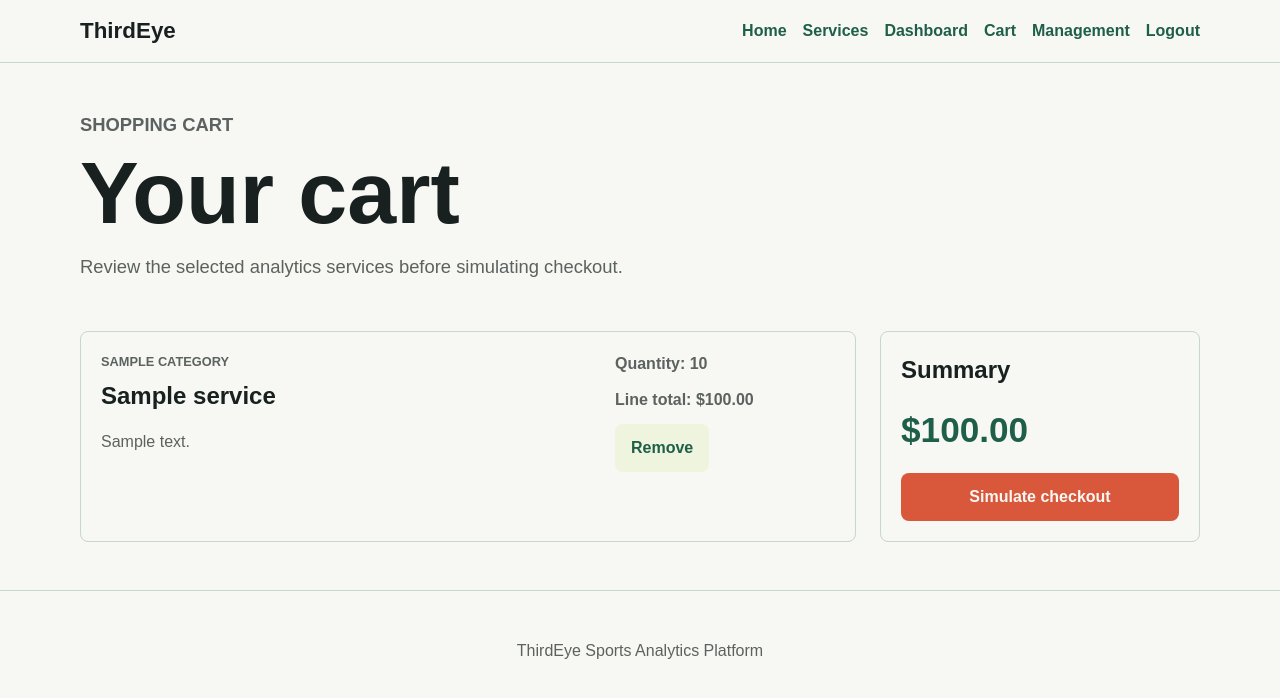
After one commit to harouklas/ThirdEyeAnalytics, a Django app: page /cart/ in a window 1280 px wide. The commit adds this page. Shown: the top 698 px of the page. Run offline with Django 5.2, Linux system fonts and the light colour scheme; a user stored in the database is signed in; tables that the repository leaves empty hold one stand-in row (values such as "Sample post").

Commit message:
Add shopping cart feature with checkout simulation
Introduced a shopping cart feature allowing users to add, view, and remove services, as well as simulate a checkout process.

- Added new views in `views.py` for cart management: `cart_detail`, `add_to_cart`, `remove_from_cart`, `checkout`, and `checkout_success`.
- Updated `urls.py` to include routes for cart functionality under the `cart` namespace.
- Modified `base.html` to add a "Cart" link for authenticated users.
- Updated `service_detail.html` to include a form for adding services to the cart.
- Created `cart_detail.html` and `checkout_success.html` templates for cart and checkout views.
- Enhanced `site.css` with styles for cart layout, items, and summary sections.
- Updated main `urls.py` to include `cart` app URLs.

```diff
--- /dev/null
+++ b/cart/urls.py
@@ -0,0 +1,13 @@
+from django.urls import path
+
+from . import views
+
+app_name = "cart"
+
+urlpatterns = [
+    path("cart/", views.cart_detail, name="cart_detail"),
+    path("cart/add/<int:service_id>/", views.add_to_cart, name="add_to_cart"),
+    path("cart/remove/<int:item_id>/", views.remove_from_cart, name="remove_from_cart"),
+    path("cart/checkout/", views.checkout, name="checkout"),
+    path("cart/checkout/<int:order_id>/", views.checkout_success, name="checkout_success"),
+]
--- a/cart/views.py
+++ b/cart/views.py
@@ -1,3 +1,108 @@
-from django.shortcuts import render
+from django.contrib import messages
+from django.contrib.auth.decorators import login_required
+from django.shortcuts import get_object_or_404, redirect, render
+from django.views.decorators.http import require_POST
 
-# Create your views here.
+from accounts.models import Profile
+from catalogue.models import Service
+
+from .models import Cart, CartItem, Order, OrderItem
+
+
+def get_user_cart(user):
+    cart, _created = Cart.objects.get_or_create(user=user)
+    return cart
+
+
+@login_required
+def cart_detail(request):
+    cart = get_user_cart(request.user)
+    items = cart.items.select_related("service", "service__category")
+
+    return render(
+        request,
+        "cart/cart_detail.html",
+        {
+            "cart": cart,
+            "items": items,
+        },
+    )
+
+
+@login_required
+@require_POST
+def add_to_cart(request, service_id):
+    service = get_object_or_404(Service, id=service_id, is_active=True)
+    cart = get_user_cart(request.user)
+    item, created = CartItem.objects.get_or_create(
+        cart=cart,
+        service=service,
+        defaults={"quantity": 1},
+    )
+
+    if not created:
+        item.quantity += 1
+        item.save(update_fields=["quantity"])
+
+    messages.success(request, f"{service.name} was added to your cart.")
+    return redirect("cart:cart_detail")
+
+
+@login_required
+@require_POST
+def remove_from_cart(request, item_id):
+    cart = get_user_cart(request.user)
+    item = get_object_or_404(CartItem, id=item_id, cart=cart)
+    service_name = item.service.name
+    item.delete()
+
+    messages.success(request, f"{service_name} was removed from your cart.")
+    return redirect("cart:cart_detail")
+
+
+@login_required
+@require_POST
+def checkout(request):
+    cart = get_user_cart(request.user)
+    items = list(cart.items.select_related("service"))
+
+    if not items:
+        messages.error(request, "Your cart is empty.")
+        return redirect("cart:cart_detail")
+
+    profile = Profile.objects.filter(user=request.user).first()
+    full_name = profile.full_name if profile else request.user.username
+    organization = profile.organization if profile else ""
+    total_price = sum(item.line_total for item in items)
+
+    order = Order.objects.create(
+        user=request.user,
+        full_name=full_name,
+        organization=organization,
+        total_price=total_price,
+        status=Order.Status.SIMULATED,
+    )
+
+    for item in items:
+        OrderItem.objects.create(
+            order=order,
+            service=item.service,
+            service_name=item.service.name,
+            price=item.service.price,
+            quantity=item.quantity,
+        )
+
+    cart.items.all().delete()
+    messages.success(request, "Checkout simulated successfully.")
+    return redirect("cart:checkout_success", order_id=order.id)
+
+
+@login_required
+def checkout_success(request, order_id):
+    order = get_object_or_404(
+        Order.objects.prefetch_related("items"),
+        id=order_id,
+        user=request.user,
+    )
+
+    return render(request, "cart/checkout_success.html", {"order": order})
--- a/config/urls.py
+++ b/config/urls.py
@@ -26,6 +26,7 @@ urlpatterns = [
     path('', include('catalogue.urls')),
     path('', include('accounts.urls')),
     path('', include('interactions.urls')),
+    path('', include('cart.urls')),
     path('django-admin/', admin.site.urls),
 ]
 
--- a/static/css/site.css
+++ b/static/css/site.css
@@ -621,6 +621,84 @@ label {
     color: var(--color-muted);
 }
 
+.cart-layout {
+    display: grid;
+    grid-template-columns: minmax(0, 1fr) 320px;
+    gap: 1.5rem;
+    width: min(1120px, calc(100% - 2rem));
+    margin: 0 auto 3rem;
+}
+
+.cart-panel,
+.cart-summary {
+    display: grid;
+    gap: 1rem;
+}
+
+.cart-item,
+.cart-summary {
+    border: 1px solid var(--color-border);
+    border-radius: 8px;
+    background: var(--palette-paper);
+}
+
+.cart-item {
+    display: grid;
+    grid-template-columns: minmax(0, 1fr) 220px;
+    gap: 1rem;
+    padding: 1.25rem;
+}
+
+.cart-item h2 {
+    margin: 0;
+}
+
+.cart-item p {
+    color: var(--color-muted);
+}
+
+.cart-item-summary {
+    display: grid;
+    align-content: start;
+    gap: 0.75rem;
+    font-weight: 800;
+}
+
+.cart-item-summary p {
+    margin: 0;
+}
+
+.cart-summary {
+    align-self: start;
+    padding: 1.25rem;
+}
+
+.cart-summary h2 {
+    margin: 0;
+}
+
+.cart-summary .price {
+    margin: 0;
+    color: var(--color-primary);
+    font-size: 2.2rem;
+    font-weight: 800;
+}
+
+.cart-summary button,
+.cart-summary .button-link {
+    width: 100%;
+}
+
+.secondary-button {
+    color: var(--color-primary);
+    background: var(--color-surface);
+}
+
+.secondary-button:hover {
+    color: var(--palette-paper);
+    background: var(--color-primary);
+}
+
 .auth-page {
     display: grid;
     place-items: start center;
@@ -814,7 +892,9 @@ label {
     }
 
     .dashboard-layout,
-    .management-grid {
+    .management-grid,
+    .cart-layout,
+    .cart-item {
         grid-template-columns: 1fr;
     }
 }
--- a/templates/base.html
+++ b/templates/base.html
@@ -16,6 +16,7 @@
                 <a href="{% url 'catalogue:service_list' %}">Services</a>
                 {% if user.is_authenticated %}
                     <a href="{% url 'accounts:dashboard' %}">Dashboard</a>
+                    <a href="{% url 'cart:cart_detail' %}">Cart</a>
                     {% if user.is_staff %}
                         <a href="{% url 'accounts:management_dashboard' %}">Management</a>
                     {% endif %}
--- /dev/null
+++ b/templates/cart/cart_detail.html
@@ -0,0 +1,52 @@
+{% extends "base.html" %}
+
+{% block title %}Cart | ThirdEye{% endblock %}
+
+{% block content %}
+<section class="page-header">
+    <p class="eyebrow">Shopping cart</p>
+    <h1>Your cart</h1>
+    <p>Review the selected analytics services before simulating checkout.</p>
+</section>
+
+<section class="cart-layout">
+    <div class="cart-panel">
+        {% for item in items %}
+            <article class="cart-item">
+                <div>
+                    <p class="service-meta">{{ item.service.category.name }}</p>
+                    <h2>{{ item.service.name }}</h2>
+                    <p>{{ item.service.short_description }}</p>
+                </div>
+                <div class="cart-item-summary">
+                    <p>Quantity: {{ item.quantity }}</p>
+                    <p>Line total: ${{ item.line_total }}</p>
+                    <form action="{% url 'cart:remove_from_cart' item.id %}" method="post">
+                        {% csrf_token %}
+                        <button type="submit" class="secondary-button">Remove</button>
+                    </form>
+                </div>
+            </article>
+        {% empty %}
+            <div class="empty-state">
+                <h2>Your cart is empty</h2>
+                <p>Add a ThirdEye service package from the catalogue.</p>
+                <a class="button-link" href="{% url 'catalogue:service_list' %}">Browse services</a>
+            </div>
+        {% endfor %}
+    </div>
+
+    <aside class="cart-summary">
+        <h2>Summary</h2>
+        <p class="price">${{ cart.total_price }}</p>
+        {% if items %}
+            <form action="{% url 'cart:checkout' %}" method="post">
+                {% csrf_token %}
+                <button type="submit">Simulate checkout</button>
+            </form>
+        {% else %}
+            <a class="button-link" href="{% url 'catalogue:service_list' %}">Find services</a>
+        {% endif %}
+    </aside>
+</section>
+{% endblock %}
--- a/templates/catalogue/service_detail.html
+++ b/templates/catalogue/service_detail.html
@@ -54,6 +54,11 @@
         <p class="price">${{ service.price }}</p>
         <div class="detail-actions">
             {% if user.is_authenticated %}
+                <form action="{% url 'cart:add_to_cart' service.id %}" method="post">
+                    {% csrf_token %}
+                    <button type="submit">Add to cart</button>
+                </form>
+
                 <form class="wishlist-form" data-url="{% url 'interactions:toggle_wishlist' service.id %}" method="post">
                     {% csrf_token %}
                     <button id="wishlist-button" type="submit">
```
Also changed, not shown: templates/cart/checkout_success.html (added, +36 -0 lines).
